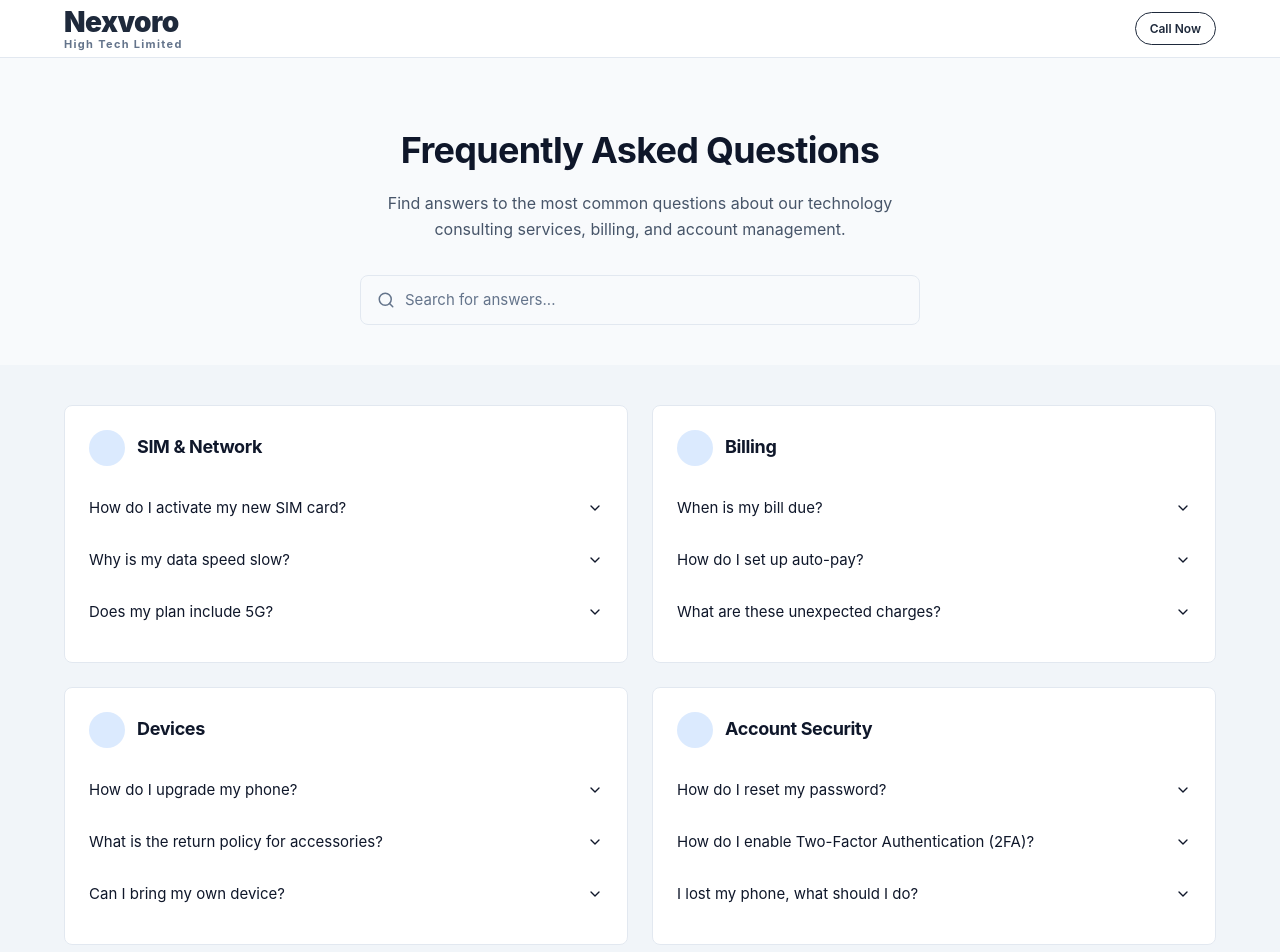
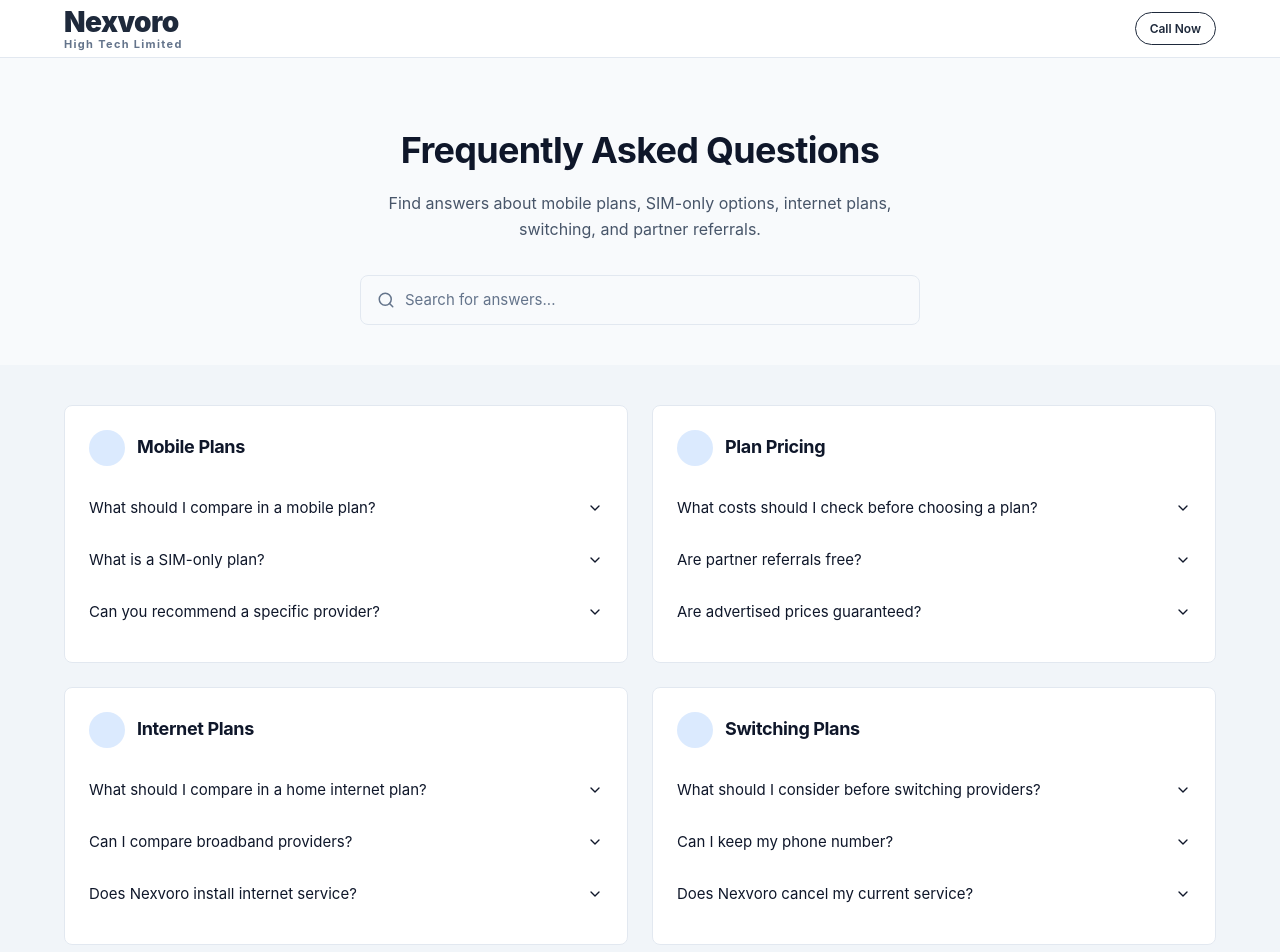
Before and after one commit to detective01-tech/nexvoro, a React (Vite) app: page /faq in a window 1280 px wide. Shown: the top 952 px of the page. Built offline with nearby package versions, Linux system fonts and the light colour scheme; the HTML template or start-up script is replaced by a standard one.

Commit message:
fix: make referral landing pages crawlable

```diff
--- a/package.json
+++ b/package.json
@@ -6,7 +6,7 @@
   "homepage": "https://detective01-tech.github.io/",
   "scripts": {
     "dev": "vite",
-    "build": "node node_modules/vite/bin/vite.js build",
+    "build": "node node_modules/vite/bin/vite.js build && node scripts/prepare-pages.mjs",
     "preview": "vite preview",
     "predeploy": "npm run build",
     "deploy": "gh-pages -d dist -r https://github.com/detective01-tech/detective01-tech.github.io.git"
--- a/src/components/Header.jsx
+++ b/src/components/Header.jsx
@@ -23,9 +23,9 @@ export default function Header({ variant = 'inner' }) {
           <div className="container">
             <div className="topbar-left">
               <div className="topbar-text">
-                <span className="topbar-phone">Free Helpline: <a href={PHONE_TEL}>{PHONE_DISPLAY}</a></span>
-                <span className="topbar-tagline">Canada Mobile & Internet Support</span>
-                <span>Call Now — No Wait</span>
+                <span className="topbar-phone">Plan Information: <a href={PHONE_TEL}>{PHONE_DISPLAY}</a></span>
+                <span className="topbar-tagline">Canada Mobile & Internet Plans</span>
+                <span>Independent Referral Service</span>
               </div>
             </div>
           </div>
--- a/src/pages/FAQ.jsx
+++ b/src/pages/FAQ.jsx
@@ -6,35 +6,35 @@ import { SearchIcon, ChevronDownIcon } from '../components/Icons.jsx'
 
 const CATEGORIES = [
   {
-    title: 'SIM & Network',
+    title: 'Mobile Plans',
     items: [
-      { q: 'How do I activate my new SIM card?', a: 'Insert the SIM, then contact our office to discuss activation steps and network onboarding guidance.' },
-      { q: 'Why is my data speed slow?', a: 'Slow data is usually caused by network congestion, a distant tower, or an outdated APN setting — we can check all three with you.' },
-      { q: 'Does my plan include 5G?', a: '5G eligibility depends on your device and your carrier plan. Tell us your phone model and we’ll confirm eligibility.' },
+      { q: 'What should I compare in a mobile plan?', a: 'Compare monthly price, data allowance, contract length, coverage information, roaming, and any activation or cancellation terms.' },
+      { q: 'What is a SIM-only plan?', a: 'A SIM-only plan generally provides mobile service without a new handset. Compare the included data, contract terms, and total monthly cost before choosing.' },
+      { q: 'Can you recommend a specific provider?', a: 'We provide independent information and may introduce partner services. Any relevant partner relationship and commission will be disclosed before you choose to continue.' },
     ],
   },
   {
-    title: 'Billing',
+    title: 'Plan Pricing',
     items: [
-      { q: 'When is my bill due?', a: 'Billing dates vary by carrier and plan. We can help you locate your due date on your latest statement.' },
-      { q: 'How do I set up auto-pay?', a: 'We can guide you through enabling auto-pay on your carrier’s app or website step by step.' },
-      { q: 'What are these unexpected charges?', a: 'Unexpected charges are often overage fees, add-ons, or prorated changes — we’ll help you break down the line items.' },
+      { q: 'What costs should I check before choosing a plan?', a: 'Review the recurring monthly price, taxes, activation charges, equipment costs, early cancellation terms, and any promotional expiry date.' },
+      { q: 'Are partner referrals free?', a: 'Nexvoro does not charge a separate referral fee unless clearly stated. We may receive commission from a partner if you choose an introduced plan or service.' },
+      { q: 'Are advertised prices guaranteed?', a: 'Prices, availability, and eligibility are set by each provider and can change. Confirm the final offer and terms directly before purchasing.' },
     ],
   },
   {
-    title: 'Devices',
+    title: 'Internet Plans',
     items: [
-      { q: 'How do I upgrade my phone?', a: 'We’ll explain your upgrade eligibility, trade-in options, and help you compare current device offers.' },
-      { q: 'What is the return policy for accessories?', a: 'Return windows vary by retailer; we can point you to the correct policy for where the accessory was purchased.' },
-      { q: 'Can I bring my own device?', a: 'Most unlocked devices work across Canadian networks. We can confirm compatibility before you switch.' },
+      { q: 'What should I compare in a home internet plan?', a: 'Compare advertised speed, data limits, installation costs, equipment fees, contract terms, and availability at your address.' },
+      { q: 'Can I compare broadband providers?', a: 'Yes. We can explain common plan features and connect you with a partner when you choose to explore a referral.' },
+      { q: 'Does Nexvoro install internet service?', a: 'No. Nexvoro provides plan information and referrals. The selected provider is responsible for installation and service delivery.' },
     ],
   },
   {
-    title: 'Account Security',
+    title: 'Switching Plans',
     items: [
-      { q: 'How do I reset my password?', a: 'We can walk you through your carrier’s official password reset flow safely, without ever asking for your password ourselves.' },
-      { q: 'How do I enable Two-Factor Authentication (2FA)?', a: 'We’ll show you where to find 2FA settings in your account and how to set up an authenticator app or SMS codes.' },
-      { q: 'I lost my phone, what should I do?', a: 'Call us right away — we’ll help you suspend service, locate the device if possible, and secure your account.' },
+      { q: 'What should I consider before switching providers?', a: 'Check contract end dates, cancellation terms, number transfer requirements, equipment returns, installation timing, and the final monthly price.' },
+      { q: 'Can I keep my phone number?', a: 'Number-transfer eligibility and steps depend on the provider and plan. Confirm the process with the provider before cancelling your current service.' },
+      { q: 'Does Nexvoro cancel my current service?', a: 'No. We provide information and optional referrals. You remain responsible for confirming and completing any provider changes.' },
     ],
   },
 ]
@@ -82,8 +82,7 @@ export default function FAQ() {
         <div className="container text-center">
           <h1 style={{ fontSize: 36, marginBottom: 12 }}>Frequently Asked Questions</h1>
           <p className="section-subtitle" style={{ maxWidth: 560, margin: '0 auto 32px' }}>
-            Find answers to the most common questions about our technology consulting services, billing,
-            and account management.
+            Find answers about mobile plans, SIM-only options, internet plans, switching, and partner referrals.
           </p>
           <div className="search-bar">
             <SearchIcon width={18} height={18} />
@@ -106,10 +105,10 @@ export default function FAQ() {
         <div className="container text-center">
           <h2 className="section-title">Still have questions?</h2>
           <p className="section-subtitle" style={{ margin: '0 auto 32px' }}>
-            Our Canadian technology consulting team is ready to help you with anything else you need.
+            Our Canadian plan information team can help you compare your next options.
           </p>
           <Link to="/contact" className="btn btn-primary">
-            Contact Consultants
+            Discuss Plan Options
           </Link>
         </div>
       </section>
--- a/src/pages/TermsOfService.jsx
+++ b/src/pages/TermsOfService.jsx
@@ -15,9 +15,8 @@ const SECTIONS = [
           Service. If you do not agree to these terms, please do not use our services.
         </p>
         <p>
-          These terms apply to all users of our independent mobile and internet support services, whether
-          accessed via our website, over the phone, or in person at our Canadian store
-          locations.
+          These terms apply to all users of our independent mobile and internet plan information and
+          referral services, whether accessed via our website or over the phone.
         </p>
       </>
     ),
@@ -48,14 +47,14 @@ const SECTIONS = [
       <>
         <p>As a user of our services, you agree to:</p>
         <ul>
-          <li>Provide accurate and complete information when requesting support.</li>
-          <li>Back up all data before submitting a device for inspection or service.</li>
-          <li>Ensure you have the legal right to authorize adjustments or modifications to the devices you submit.</li>
+          <li>Provide accurate and complete information when requesting plan information or a referral.</li>
+          <li>Review provider pricing, availability, eligibility, and terms before making a purchase.</li>
+          <li>Keep your account credentials and payment information private.</li>
           <li>Treat our staff and consultants with respect.</li>
         </ul>
         <div className="tos-callout">
-          <strong>Important Note:</strong> Nexvoro High Tech Limited is not responsible for data loss. Data
-          backup is strictly the responsibility of the user.
+          <strong>Important Note:</strong> Nexvoro High Tech Limited does not operate the provider services
+          introduced through referrals. The provider is responsible for its own service, pricing, and terms.
         </div>
       </>
     ),
@@ -130,8 +129,8 @@ export default function TermsOfService() {
         <div className="container">
           <h1>Terms of Service</h1>
           <p>
-            Please read these terms carefully before using our independent mobile and internet support
-            services. Last updated: October 2023.
+            Please read these terms carefully before using our independent mobile and internet plan
+            information and referral services. Last updated: September 2026.
           </p>
         </div>
       </section>
```
Also changed, not shown: scripts/prepare-pages.mjs (added, +8 -0 lines).
